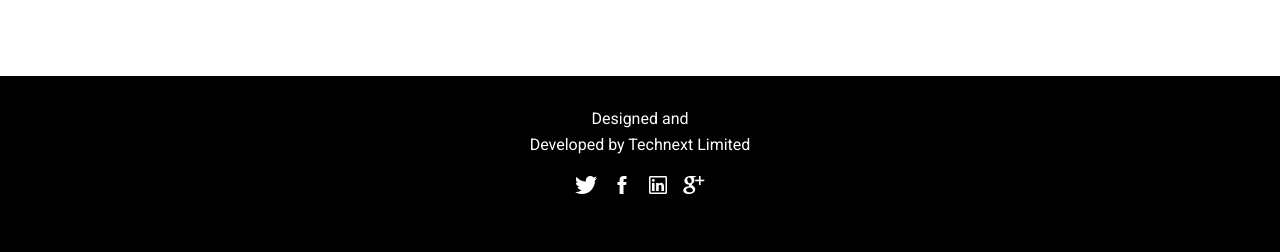
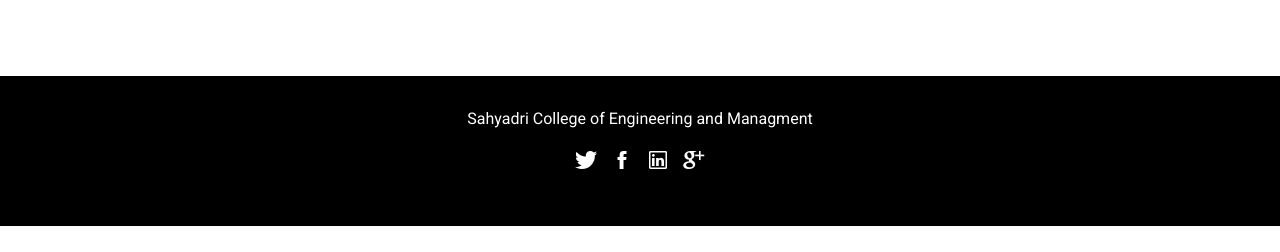
Before and after one commit to so-sc/conclave, a website: page index.html in a window 1280 px wide. Shown: the part 7178-7430 px from the top of the page. After the commit the page ends 7404 px from the top, so only its background shows below. Drawn offline with Linux system fonts and the light colour scheme; files whose address does not match are found by name.

Commit message:
footer changed

```diff
--- a/index.html
+++ b/index.html
@@ -579,7 +579,7 @@
         <div class="container">
             <div class="row">
                 <div class="col-md-12">
-                    <p class="site-info">Designed and <br> Developed by <a href="http://technextit.com">Technext Limited</a></p>
+                    <p class="site-info"><a href="http://sahyadri.edu.in">Sahyadri College of Engineering and Managment</a></p>
                     <ul class="social-block">
                         <li><a href=""><i class="ion-social-twitter"></i></a></li>
                         <li><a href=""><i class="ion-social-facebook"></i></a></li>
```
